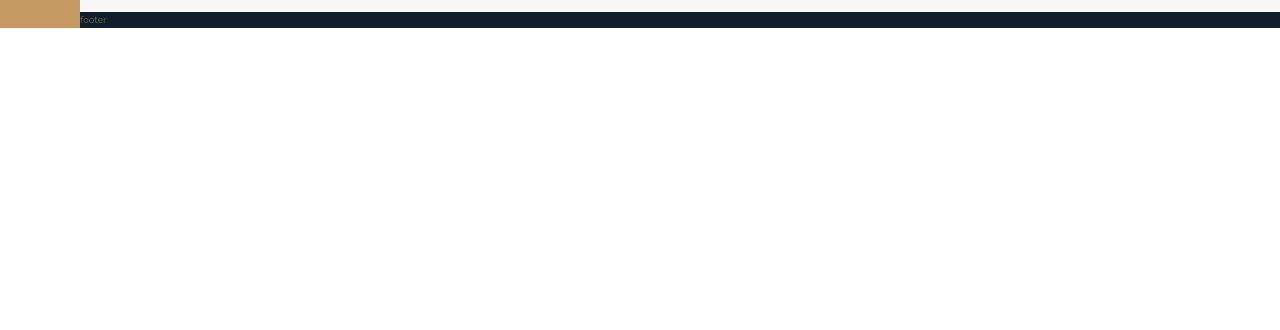
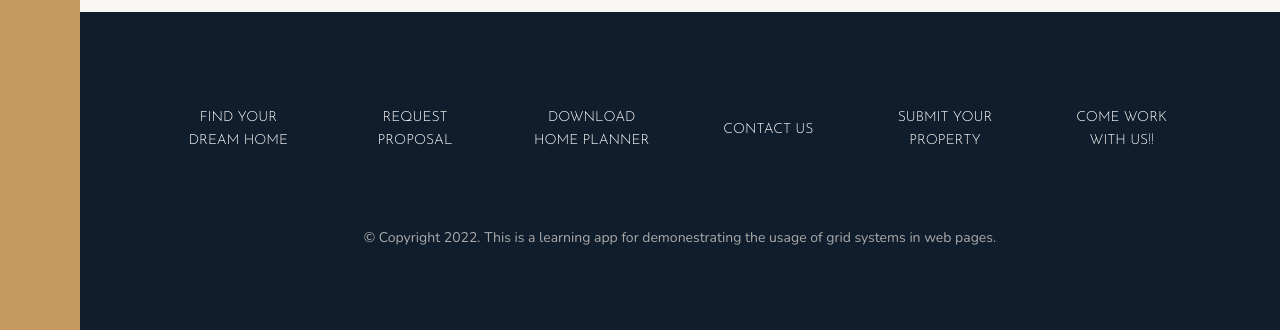
Before and after one commit to Barhome/NexterApp, a website: page index.html in a window 1280 px wide. Shown: the part 3311-3641 px from the top of the page. Before the commit the page ends 3339 px from the top, so only its background shows below. Drawn offline with nearby package versions, Linux system fonts and the light colour scheme.

```diff
--- a/index.html
+++ b/index.html
@@ -331,7 +331,17 @@
         </figure>
     </section>
     <footer class="footer">
-        footer
+        <ul class="nav">
+            <li class="nav__item"><a href="#" class="nav__link">Find your dream home</a></li>
+            <li class="nav__item"><a href="#" class="nav__link">Request proposal</a></li>
+            <li class="nav__item"><a href="#" class="nav__link">Download home planner</a></li>
+            <li class="nav__item"><a href="#" class="nav__link">Contact us</a></li>
+            <li class="nav__item"><a href="#" class="nav__link">Submit your property</a></li>
+            <li class="nav__item"><a href="#" class="nav__link">Come work with us!!</a></li>
+        </ul>
+        <p class="copyright">
+            &copy; Copyright 2022. This is a learning app for demonestrating the usage of grid systems in web pages.
+        </p>
     </footer>
 
 </body>
--- a/sass/_footer.scss
+++ b/sass/_footer.scss
@@ -1,4 +1,40 @@
 .footer {
   background-color: $color-secondary;
   grid-column: full-start / full-end;
+  padding: 8rem;
 }
+
+.nav {
+  list-style: none;
+  display: grid;
+  grid-template-columns: repeat(auto-fit, minmax(15rem, 1fr));
+  grid-gap: 2rem;
+  align-items: center;
+
+  &__link:link,
+  &__link:visited {
+    font-size: 1.4rem;
+    color: #fff;
+    text-decoration: none;
+    font-family: $font-display;
+    text-transform: uppercase;
+    text-align: center;
+    padding: 1.5rem;
+    display: block;
+    transition: all 0.2s;
+    //background-color: rgba(#fff, 0.05);
+  }
+
+  &__link:hover,
+  &__link:active {
+    background-color: rgba(#fff, 0.05);
+    transform: translateY(-3px);
+  }
+}
+
+.copyright {
+  text-align: center;
+  margin-top: 6rem;
+  font-size: 1.4rem;
+  color: $color-grey-light-2;
+}
--- a/sass/_gallery.scss
+++ b/sass/_gallery.scss
@@ -46,14 +46,17 @@
       grid-row: 3 / span 3;
       grid-column: 8 / span 1;
     }
+
     &--10 {
       grid-row: 6 / span 2;
       grid-column: 1 / span 1;
     }
+
     &--11 {
       grid-row: 6 / span 2;
       grid-column: 2 / span 2;
     }
+
     &--12 {
       grid-row: 6 / span 2;
       grid-column: 4 / span 1;
@@ -63,6 +66,7 @@
       grid-row: 5 / span 3;
       grid-column: 5 / span 3;
     }
+
     &--14 {
       grid-row: 6 / span 2;
       grid-column: 8 / span 1;
```
Also changed, not shown: css/style.css.
